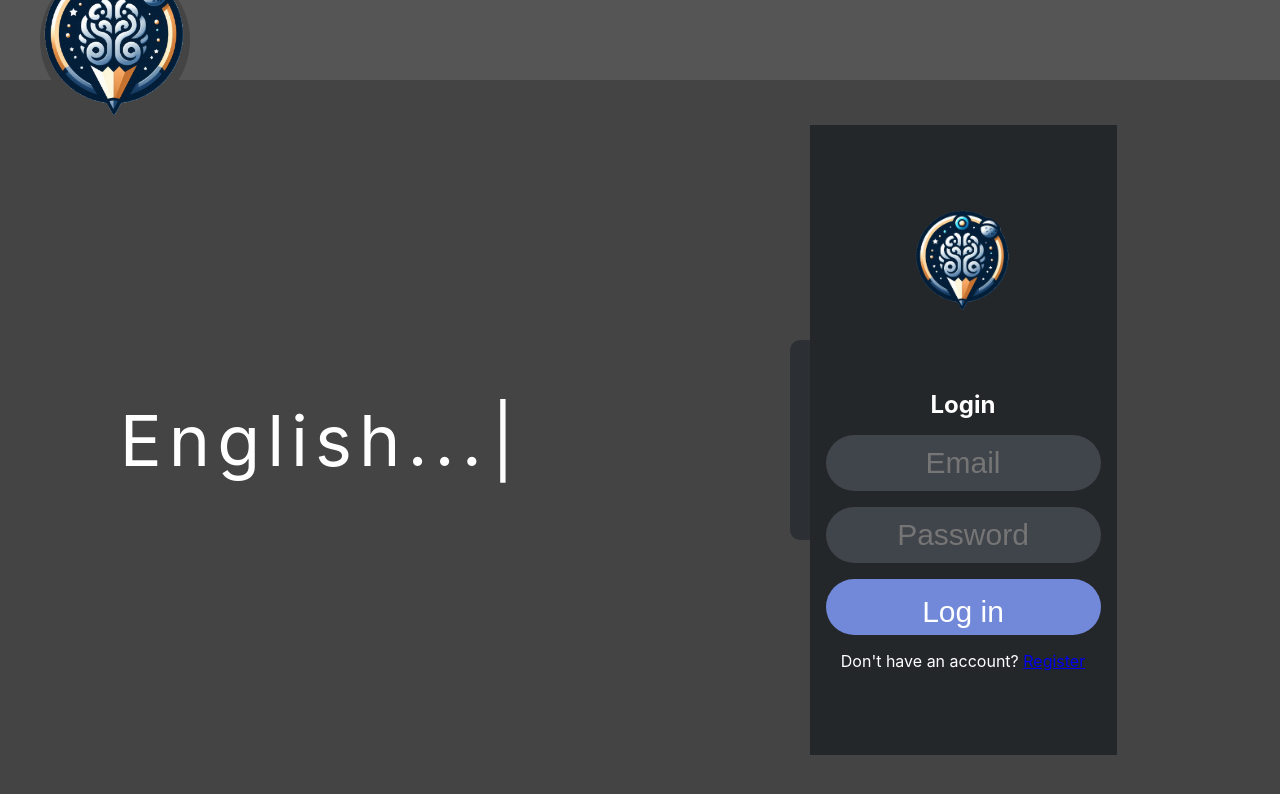
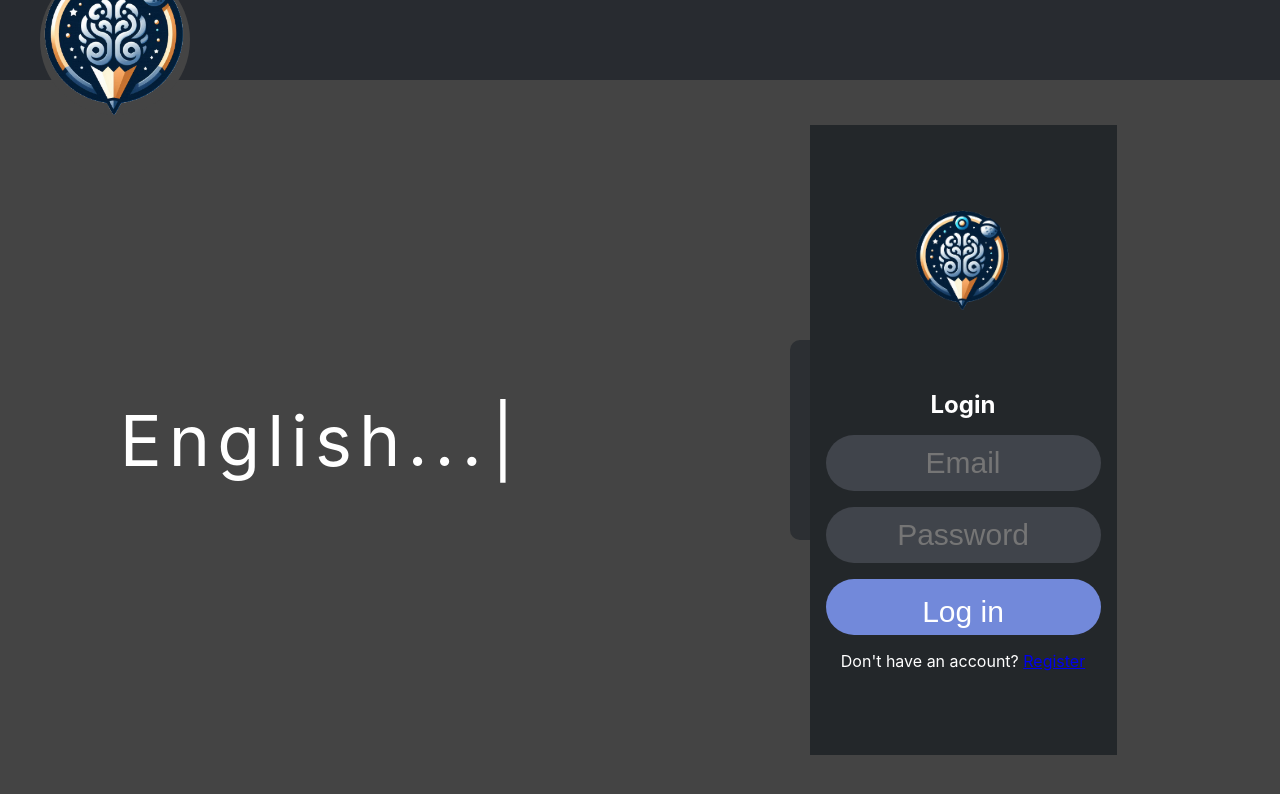
Before and after one commit to WLMEY/OwnerProject-Pencel, a React (Create React App) app: page / in a window 1280 px wide. Shown: the top 794 px of the page. Built offline with nearby package versions, Linux system fonts and the light colour scheme; no server answers; data requests are answered from the project's data file.

Commit message:
bilid login and add logo

```diff
--- a/src/login.jsx
+++ b/src/login.jsx
@@ -33,7 +33,7 @@ function TypingText({ text, delay = 100, pause = 2000 }) {
 const Login = () => {
   return (
     <div className="log">
-      <header className="header continer">
+      <header className="header">
         <div>
           <img className="logo" src="../2logo.png" alt="Logo" />
         </div>
--- a/src/styles.css
+++ b/src/styles.css
@@ -234,13 +234,13 @@ hr{
 }
 
 
-.continer{
+/* .continer{
   background-color:#555;
 }
 .continer1{
   background-color:#333;
 
-}
+} */
 
 /*////////////log////////////////////// */
  .log{
```
